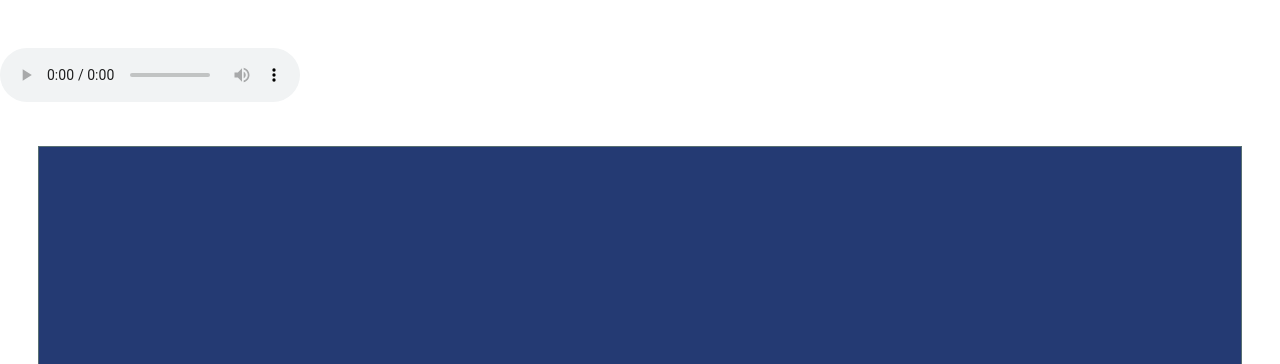
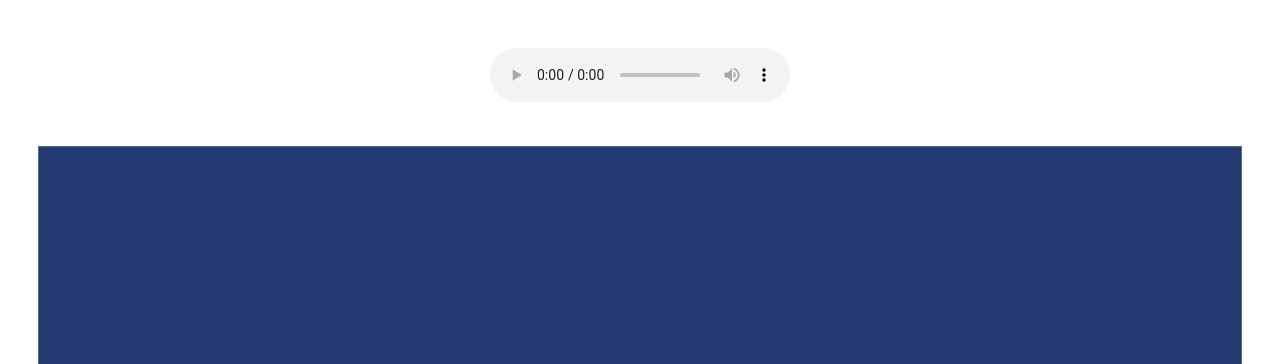
Before and after one commit to SohamRatnaparkhi/Transliterate, a Flask app: template templates/translator2.html in a window 1280 px wide. Shown: the part 56-420 px from the top of the page. Run offline with Flask 2, Linux system fonts and the light colour scheme; the template is opened without the code that fills it, so the values that code supplies are empty; some libraries are stand-ins or nearby versions.

Commit message:
Update styles2.css

```diff
--- a/static/css/styles2.css
+++ b/static/css/styles2.css
@@ -11,3 +11,7 @@
     font-size: 1.7vw;
     padding: 0.5vw;
 }
+
+.play-sound{
+    text-align: center;
+}
```
